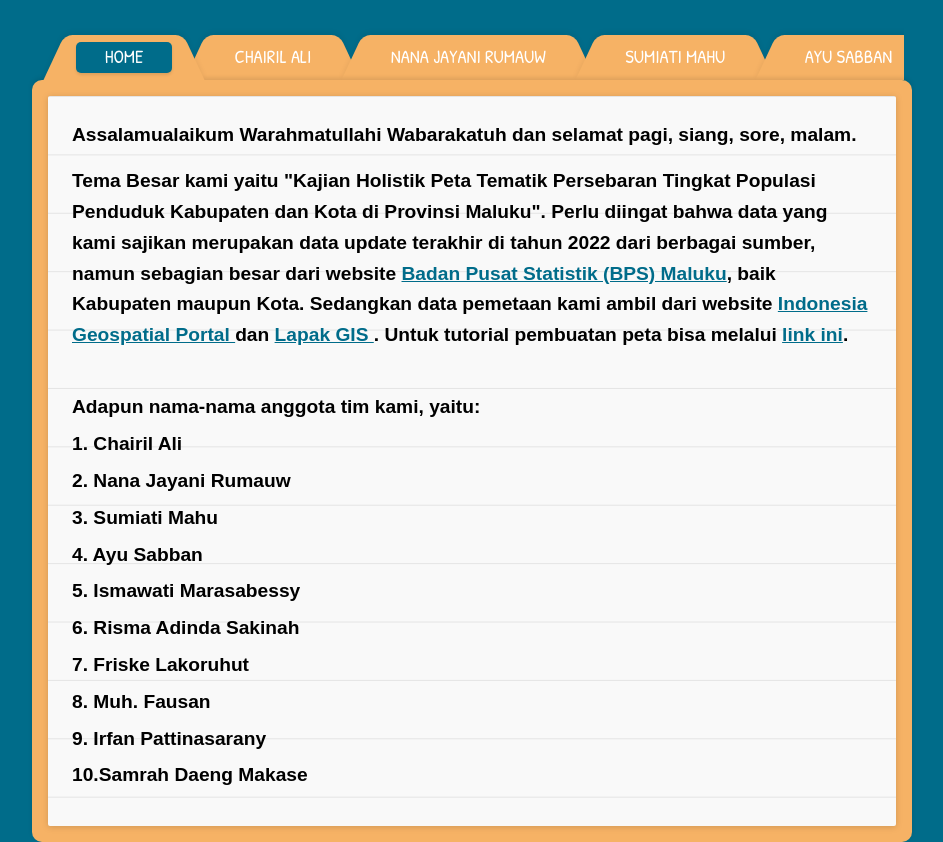
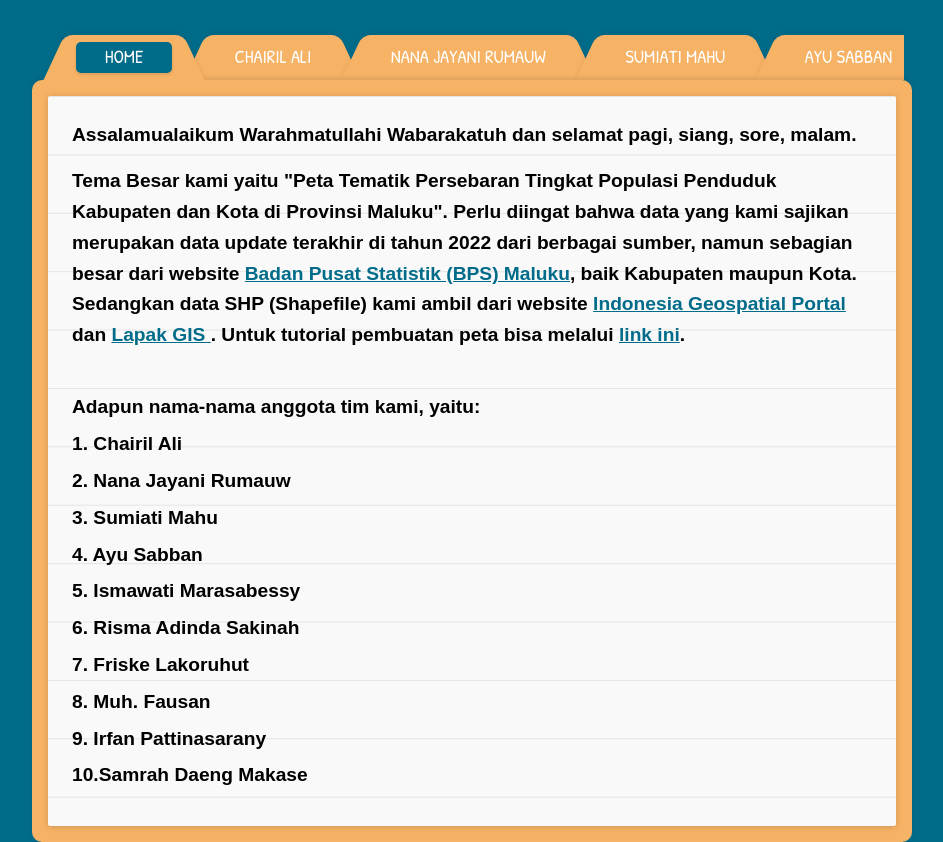
Before and after one commit to Chairil13/ArcGIS-SI7D, a plain HTML site: page index.html in a window 1280 px wide. Shown: the part 1028-1870 px from the top of the page, without its empty margins (168-1111 px from the left). Drawn offline with nearby package versions, Linux system fonts and the light colour scheme; a web font is replaced by a local one.

Commit message:
update lagiii

```diff
--- a/index.html
+++ b/index.html
@@ -91,15 +91,14 @@
             </p>
 
             <p>
-              Tema Besar kami yaitu "Kajian Holistik Peta Tematik Persebaran
-              Tingkat Populasi Penduduk Kabupaten dan Kota di Provinsi Maluku".
-              Perlu diingat bahwa data yang kami sajikan merupakan data update
-              terakhir di tahun 2022 dari berbagai sumber, namun sebagian besar
-              dari website
+              Tema Besar kami yaitu "Peta Tematik Persebaran Tingkat Populasi
+              Penduduk Kabupaten dan Kota di Provinsi Maluku". Perlu diingat
+              bahwa data yang kami sajikan merupakan data update terakhir di
+              tahun 2022 dari berbagai sumber, namun sebagian besar dari website
               <a class="bps" href="https://maluku.bps.go.id/" target="_blank"
                 >Badan Pusat Statistik (BPS) Maluku</a
-              >, baik Kabupaten maupun Kota. Sedangkan data pemetaan kami ambil
-              dari website
+              >, baik Kabupaten maupun Kota. Sedangkan data SHP (Shapefile) kami
+              ambil dari website
               <a
                 class="bps"
                 href="https://tanahair.indonesia.go.id/portal-web"
```
